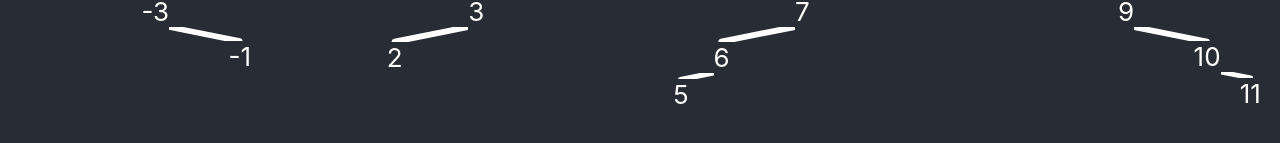
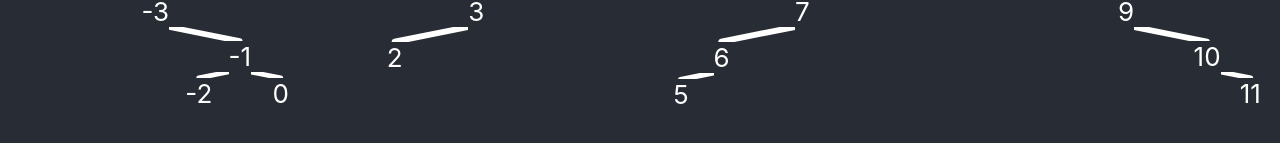
Before and after one commit to CadeWeiskopf/b-tree-madness, a React (Create React App) app: page / in a window 1280 px wide. Shown: the part 425-568 px from the top of the page. Built offline with nearby package versions, Linux system fonts and the light colour scheme.

Commit message:
height on tree

```diff
--- a/src/App.css
+++ b/src/App.css
@@ -2,6 +2,7 @@
   text-align: center;
   background-color: #282c34;
   min-height: 100vh;
+  height: 100vh;
   display: flex;
   flex-direction: column;
   align-items: center;
--- a/src/defaultTree.json
+++ b/src/defaultTree.json
@@ -9,7 +9,15 @@
       "value": -3,
       "right": {
         "depth": 3,
-        "value": -1
+        "value": -1,
+        "right": {
+          "depth": 4,
+          "value": 0
+        },
+        "left": {
+          "depth": 4,
+          "value": -2
+        }
       }
     },
     "right": {
```
